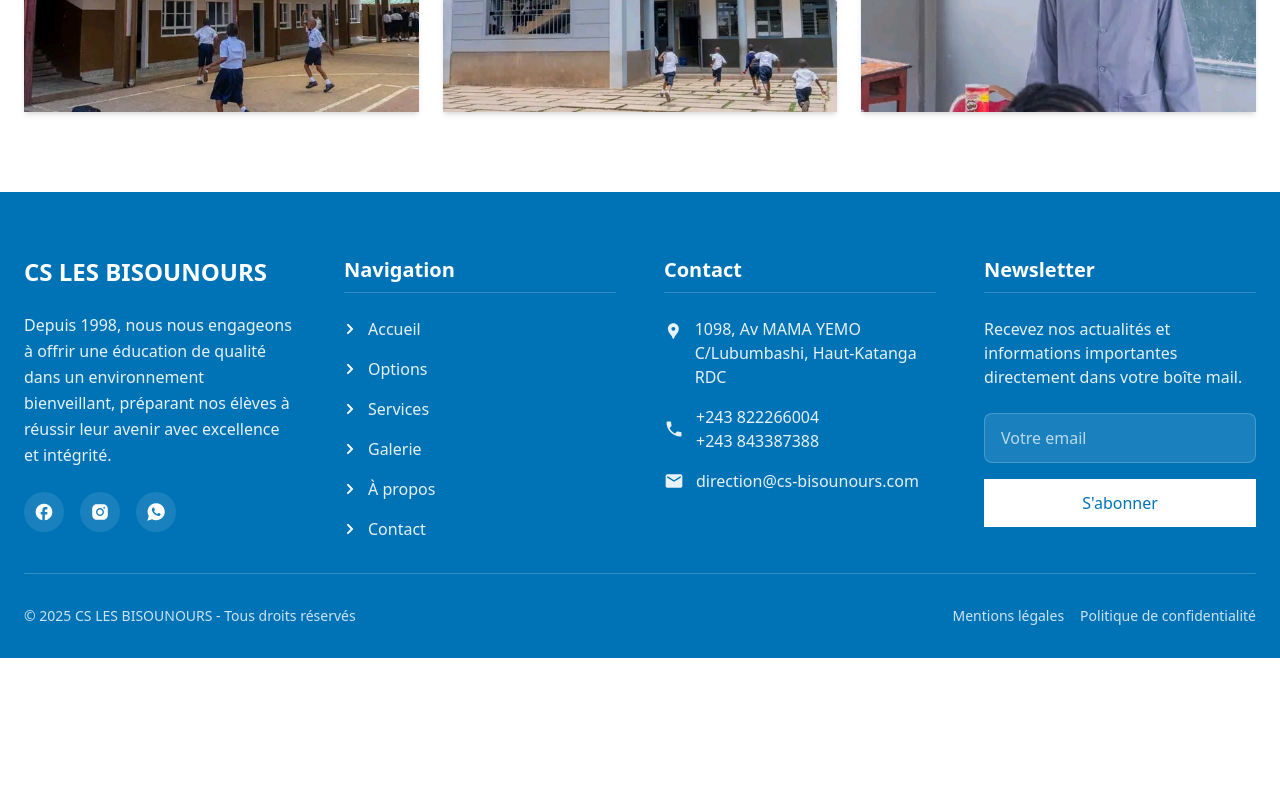
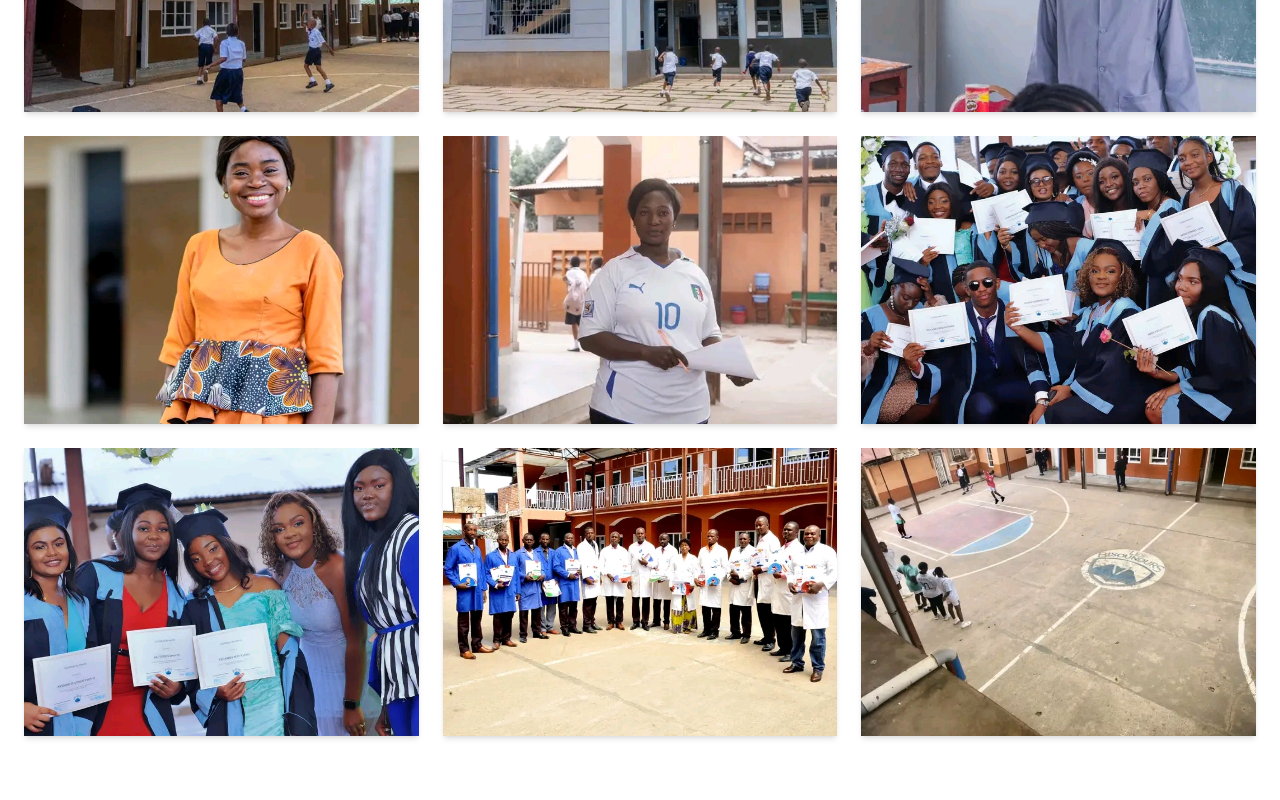
Before and after one commit to freddymk313/csbisournouse, a React (Vite) app: page /galerie in a window 1280 px wide. Shown: the part 1780-2580 px from the top of the page. Before the commit the page ends 2438 px from the top, so only its background shows below. Built offline with nearby package versions, Linux system fonts and the light colour scheme.

Commit message:
gallery page

```diff
--- a/src/pages/GaleriePage.tsx
+++ b/src/pages/GaleriePage.tsx
@@ -104,7 +104,49 @@ const GaleriePage = () => {
       title: "Remise des prix",
       category: "Événements",
       description: "Célébration de l'excellence académique"
-    }
+    },
+    {
+      src: "/gallery/12.jpg",
+      alt: "Cérémonie scolaire",
+      title: "Remise des prix",
+      category: "Événements",
+      description: "Célébration de l'excellence académique"
+    },
+    {
+      src: "/gallery/1.jpg",
+      alt: "Cérémonie scolaire",
+      title: "Remise des prix",
+      category: "Événements",
+      description: "Célébration de l'excellence académique"
+    },
+    {
+      src: "/gallery/2.jpg",
+      alt: "Cérémonie scolaire",
+      title: "Remise des prix",
+      category: "Événements",
+      description: "Célébration de l'excellence académique"
+    },
+    {
+      src: "/gallery/3.jpg",
+      alt: "Cérémonie scolaire",
+      title: "Remise des prix",
+      category: "Événements",
+      description: "Célébration de l'excellence académique"
+    },
+    {
+      src: "/gallery/4.jpg",
+      alt: "Cérémonie scolaire",
+      title: "Remise des prix",
+      category: "Événements",
+      description: "Célébration de l'excellence académique"
+    },
+    {
+      src: "/gallery/5.jpg",
+      alt: "Cérémonie scolaire",
+      title: "Remise des prix",
+      category: "Événements",
+      description: "Célébration de l'excellence académique"
+    },
   ];
 
   const filteredImages = activeCategory === 'Tous'
@@ -142,7 +184,7 @@ const GaleriePage = () => {
         {/* Background with overlay */}
         <div className="absolute inset-0 z-0">
           <img
-            src='/gallery/11.jpg'
+            src='/gallery/2.jpg'
             alt="Contactez le Complexe Scolaire Les Bisounours"
             className="w-full h-full object-cover object-center"
           />
@@ -188,7 +230,7 @@ const GaleriePage = () => {
               <button
                 key={category}
                 onClick={() => setActiveCategory(category)}
-                className={`px-5 py-2 rounded-md* text-sm font-medium transition-colors ${activeCategory === category
+                className={`px-5 py-2 rounded-md text-sm font-medium transition-colors ${activeCategory === category
                     ? 'bg-[#0073B7] text-white'
                     : 'bg-gray-100 text-gray-700 hover:bg-gray-200'
                   }`}
```
